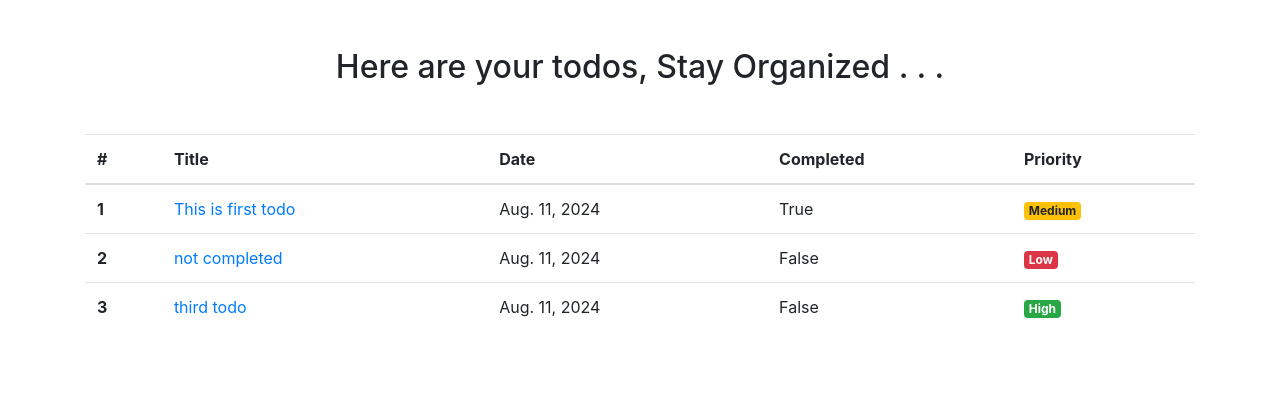
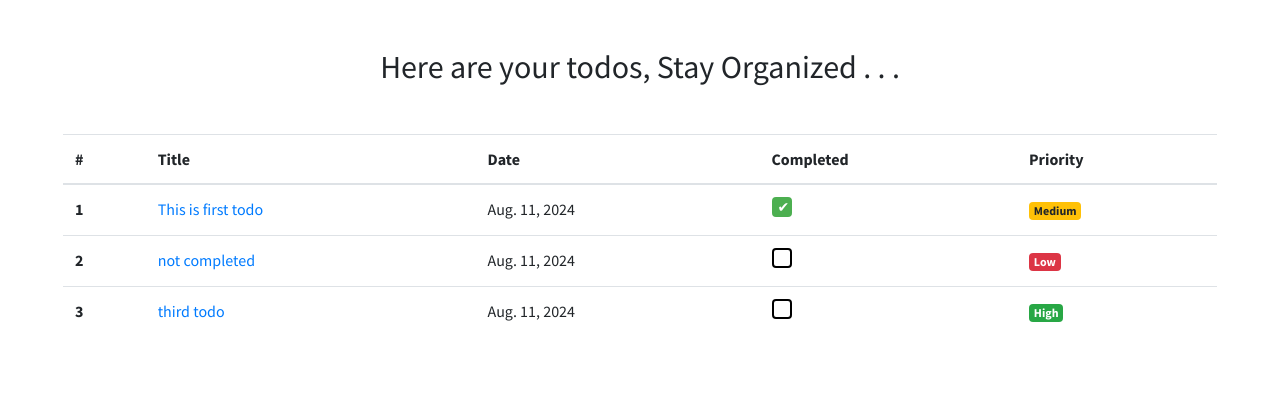
Before and after one commit to SaberHardy/TodoProjectMedium, a Django app: page / in a window 1280 px wide. Shown: the top 400 px of the page. Run offline with Django 5.2, Linux system fonts and the light colour scheme; data comes from the database, SQL or seed files in the repository; some libraries are stand-ins or nearby versions.

Commit message:
completed task

```diff
--- a/static/css/styles.css
+++ b/static/css/styles.css
@@ -88,3 +88,37 @@ h1,h2,h3,h4,h5,h6 {
 	}
 
 }
+
+input[type="checkbox"] {
+    appearance: none;
+    -webkit-appearance: none;
+    -moz-appearance: none;
+    width: 20px;
+    height: 20px;
+    border: 2px solid #000; /* Border color */
+    border-radius: 4px;
+    position: relative;
+    cursor: not-allowed; /* Show it's unmodifiable */
+}
+
+/* Checked state */
+input[type="checkbox"]:checked {
+    background-color: #4CAF50; /* Green background for checked state */
+    border-color: #4CAF50;
+}
+
+/* Add a tick mark */
+input[type="checkbox"]:checked::after {
+    content: '✔';
+    position: absolute;
+    left: 4px;
+    top: -2px;
+    color: white;
+    font-size: 14px;
+}
+
+/* Optional: add some focus styling */
+input[type="checkbox"]:focus {
+    outline: none;
+    box-shadow: 0 0 3px 2px rgba(100, 100, 100, 0.5);
+}
--- a/templates/todoApp/home.html
+++ b/templates/todoApp/home.html
@@ -1,3 +1,4 @@
+{% load static %}
 <!doctype html>
 <html lang="en">
 <head>
@@ -8,12 +9,12 @@
     <!-- Bootstrap CSS -->
     <link rel="stylesheet" href="https://cdn.jsdelivr.net/npm/bootstrap@4.0.0/dist/css/bootstrap.min.css"
           integrity="sha384-Gn5384xqQ1aoWXA+058RXPxPg6fy4IWvTNh0E263XmFcJlSAwiGgFAW/dAiS6JXm" crossorigin="anonymous">
+    <link rel="stylesheet" href="{% static 'css/styles.css' %}">
 
     <title>Hello, world!</title>
 </head>
 <body>
-<div class="container">
-    <div class="row">
+<div class="row mx-5">
     <div class="col my-5">
         <h2 class="text-center mb-5">Here are your todos, Stay Organized . . .</h2>
         <table class="table">
@@ -36,7 +37,9 @@
                     </a>
                 </td>
                 <td>{{ todo.date_created|date }}</td>
-                    <td>{{ todo.completed }}</td>
+                <td>
+                    <input type="checkbox" {% if todo.completed %} checked {% endif %} disabled>
+                </td>
                 {% if todo.priority == 'H' %}
                 <td><span class="badge badge-success">High</span></td>
                 {% elif todo.priority == 'M' %}
@@ -52,7 +55,6 @@
         </table>
     </div>
 </div>
-</div>
 <script src="https://code.jquery.com/jquery-3.2.1.slim.min.js"
         integrity="sha384-KJ3o2DKtIkvYIK3UENzmM7KCkRr/rE9/Qpg6aAZGJwFDMVNA/GpGFF93hXpG5KkN"
         crossorigin="anonymous"></script>
```
Also changed, not shown: templates/todoApp/detail.html (+4 -4 lines). Lines whose indentation alone changed are shown as unchanged.
